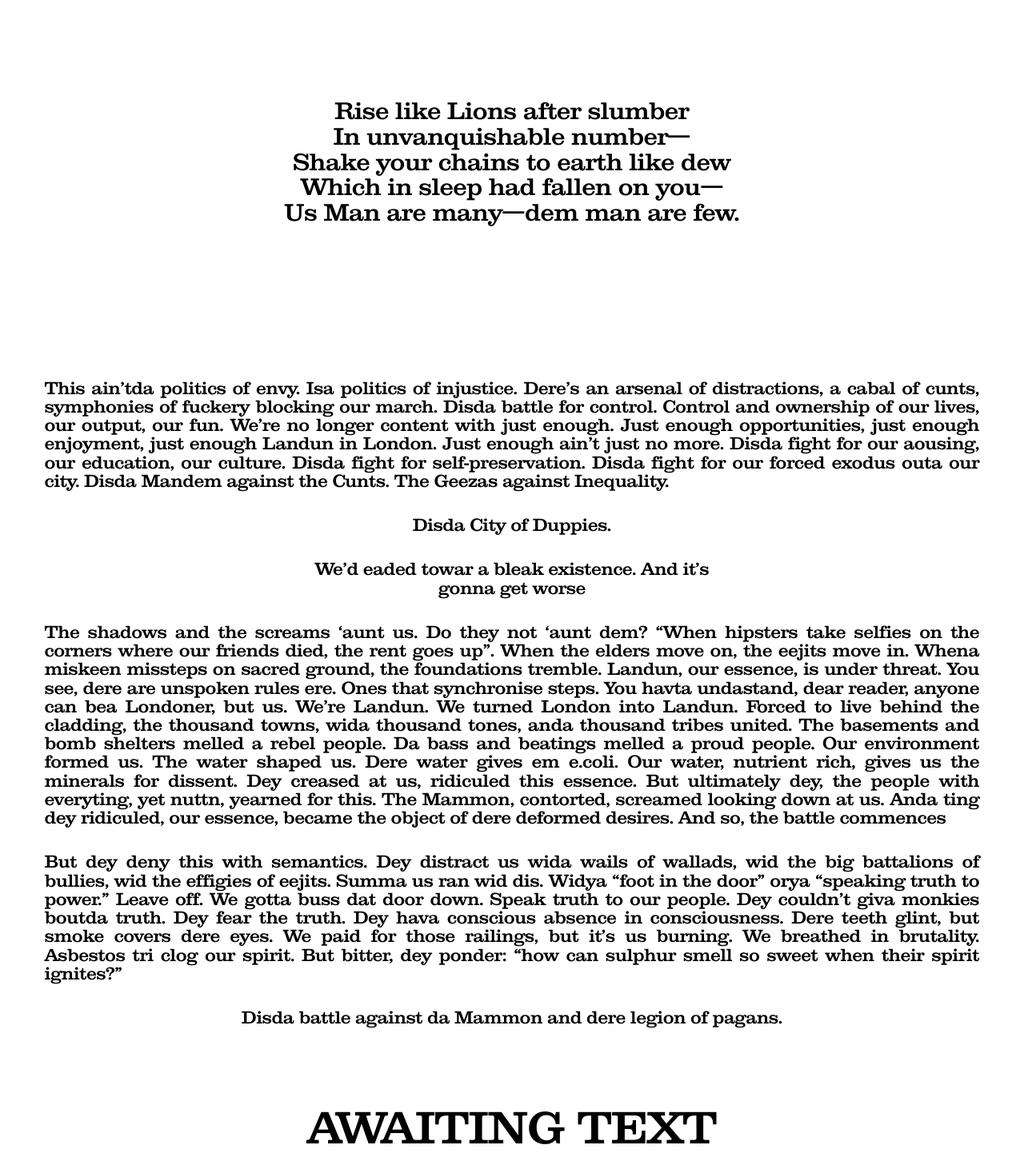
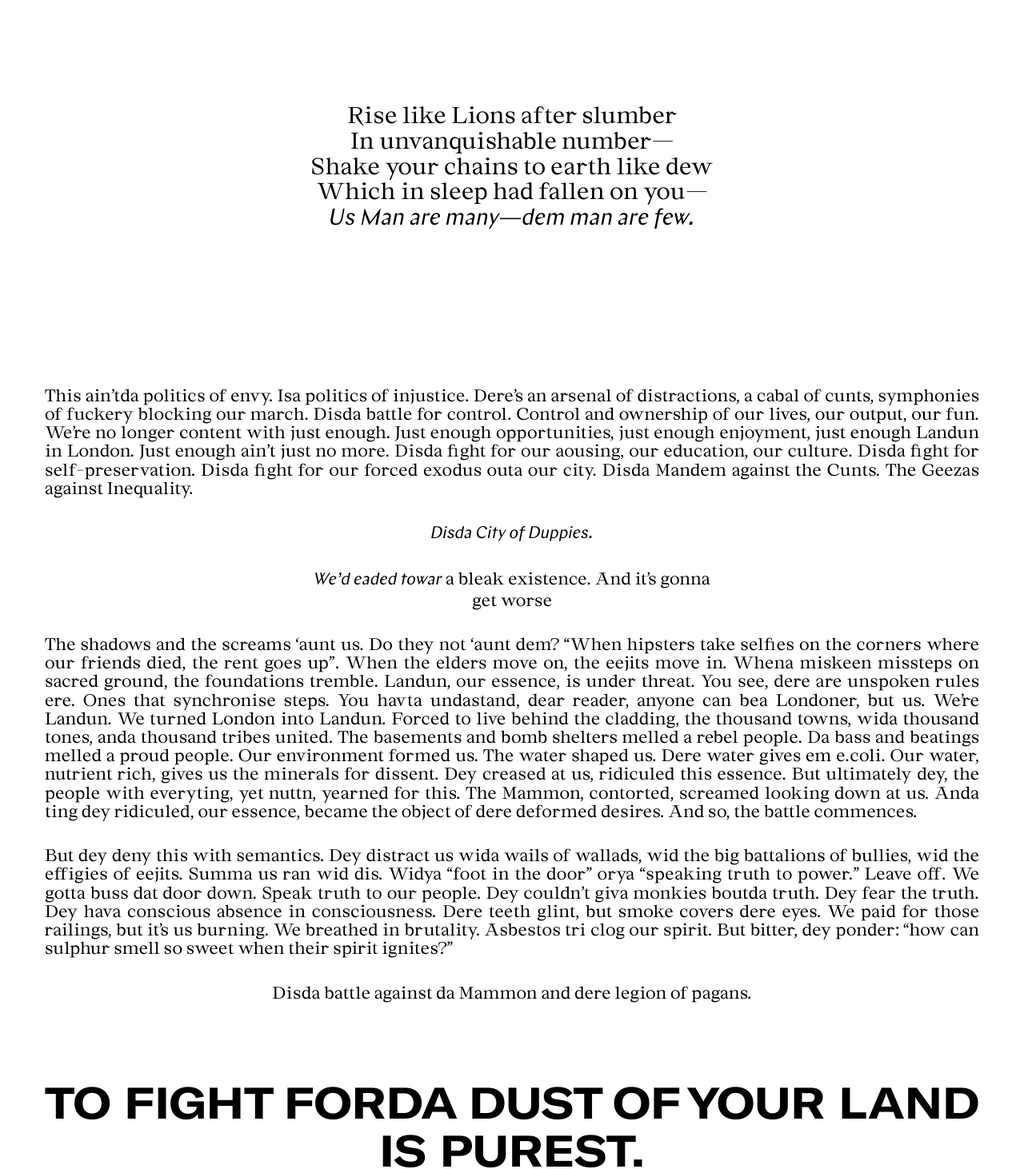
Before and after one commit to 19Horses/Hegemony, a React (Vite) app: page / in a window 1280 px wide. Shown: the part 932-2394 px from the top of the page at 80% size. Built offline with nearby package versions, Linux system fonts and the light colour scheme.

Commit message:
New fonts

```diff
--- a/src/App.css
+++ b/src/App.css
@@ -9,13 +9,20 @@
 }
 
 @font-face {
-  font-family: 'Daft';
-  src: local('Daft'), url('./fonts/daft.ttf');
+  font-family: 'Pantasia';
+  src: local('Pantasia'), url('./fonts/Pantasia-Regular.otf') format('opentype');
 }
 
 @font-face {
-  font-family: 'Pantasia';
-  src: local('Pantasia'), url('./fonts/Pantasia-Regular.otf') format('opentype');
+  font-family: 'Chapter';
+  src: local('Chapter'), url('./fonts/Chapter.otf') format('opentype');
+  font-style: normal;
+}
+
+@font-face {
+  font-family: 'Chapter';
+  src: local('Chapter'), url('./fonts/ChapterItalic.ttf');
+  font-style: italic;
 }
 
 @font-face {
@@ -129,14 +136,14 @@ p {
   justify-self: baseline;
   font-size: calc(16px + 1vw);
   margin-bottom: 16px;
-  font-family: 'Daft';
+  font-family: 'Chapter';
   opacity: 0;
 }
 
 .poem {
   margin: 64px 0px;
   text-align: center;
-  font-family: 'Daft';
+  font-family: 'Chapter';
   font-size: calc(16px + 1vw);
   opacity: 0;
 }
@@ -241,7 +248,7 @@ p {
   margin: 64px 0px 96px 0px;
   width: 95%;
   text-align: center;
-  font-family: 'Daft';
+  font-family: 'GTBold';
   opacity: 0;
 }
 
@@ -266,7 +273,7 @@ footer {
 
 .footer-note {
   font-size: calc(16px + 1vw);
-  font-family: 'Daft';
+  font-family: 'Chapter';
 }
 
 .flag-container {
@@ -323,7 +330,7 @@ footer {
   text-align: center;
   padding: none;
   width: 40%;
-  font-family: 'Daft';
+  font-family: 'Chapter';
 }
 
 @media (max-width: 767px) {
@@ -341,7 +348,7 @@ footer {
   text-align: justify;
   width: 95%;
   margin-bottom: 32px;
-  font-family: 'Daft';
+  font-family: 'Chapter';
   opacity: 0;
 }
 
@@ -351,6 +358,10 @@ footer {
 
 .description.first {
   margin-top: 128px;
+}
+
+.demands {
+  font-family: 'GTBold';
 }
 
 mark {
--- a/src/App.tsx
+++ b/src/App.tsx
@@ -128,7 +128,7 @@ function App() {
           people with everyting, yet nuttn, yearned for this. The Mammon,
           contorted, screamed looking down at us. Anda ting dey ridiculed, our
           essence, became the object of dere deformed desires. And so, the
-          battle commences
+          battle commences.
         </p>
         <p className="description">
           But dey deny this with semantics. Dey distract us wida wails of
@@ -147,7 +147,7 @@ function App() {
         </p>
         <p className="subheader">
           <i>
-            <b>{upperCase('awaiting text')}</b>
+            <b>{upperCase('TO FIGHT FORDA DUST OF YOUR LAND IS PUREST. ')}</b>
           </i>
         </p>
         <p className="description">
@@ -159,7 +159,9 @@ function App() {
           rules and decrees:
         </p>
         <p className="description centered">
-          can’t pay, we’ll take you away. Alright for the other lot to stay.
+          <i>
+            can’t pay, we’ll take you away. Alright for the other lot to stay.
+          </i>
         </p>
         <p className="description">
           Gentrification ain’t so sleighta ‘and, displacing Landuners of our
@@ -263,7 +265,7 @@ function App() {
         </p>
         <p className="subheader">
           <i>
-            <b>{upperCase('awaiting text')}</b>
+            <b>{upperCase('STEP WID LOVE N’ MILITANCE - OR PERISH.')}</b>
           </i>
         </p>
         <p className="description">
@@ -327,8 +329,10 @@ function App() {
         </p>
         <p className="description centered">
           <b>
-            <span className="list-number">1.</span> DERE’S ONLY ONE WAR WORTH
-            FIGHTING. CLASS WAR
+            <span className="list-number">1.</span>{' '}
+            <span className="demands">
+              DERE’S ONLY ONE WAR WORTH FIGHTING. CLASS WAR
+            </span>
           </b>
           <br />
           No gentrifier or liberal can ever try belittle the class war. Your
@@ -340,8 +344,11 @@ function App() {
         </p>
         <p className="description centered">
           <b>
-            <span className="list-number">2.</span> WE DEMANDA END OFDA THEFT OF
-            OUR OMES OUR CULTURE AND OUR LABOUR. WE HAVTA PROTECT OUR ESSENCE.
+            <span className="list-number">2.</span>{' '}
+            <span className="demands">
+              WE DEMANDA END OFDA THEFT OF OUR OMES OUR CULTURE AND OUR LABOUR.
+              WE HAVTA PROTECT OUR ESSENCE.
+            </span>
           </b>
           <br />
           Mandem/ gyaldem/ dey-dem dem, we havta understand Landun is London.
@@ -359,8 +366,10 @@ function App() {
         </p>
         <p className="description centered">
           <b>
-            <span className="list-number">3.</span> WE DEMAND SECURE AOUSING,
-            JOBS, HEALTHCARE AND EDUCATION.
+            <span className="list-number">3.</span>{' '}
+            <span className="demands">
+              WE DEMAND SECURE AOUSING, JOBS, HEALTHCARE AND EDUCATION.
+            </span>
           </b>
           <br />
           The crumbling of our welfare state is disgusting. It’s the only thing
@@ -369,7 +378,8 @@ function App() {
         </p>
         <p className="description centered">
           <b>
-            <span className="list-number">4.</span> SENDA VULTURES DUBAI.
+            <span className="list-number">4.</span>{' '}
+            <span className="demands">SENDA VULTURES DUBAI.</span>
           </b>
           <br />
           If dem developer man love skyscrapers – dere’s ol desert for you to
@@ -377,8 +387,10 @@ function App() {
         </p>
         <p className="description centered">
           <b>
-            <span className="list-number">5.</span> LANDLORDS, TFL TICKET MAN,
-            BALIFFS… PUSSES.
+            <span className="list-number">5.</span>{' '}
+            <span className="demands">
+              LANDLORDS, TFL TICKET MAN, BALIFFS… PUSSES.
+            </span>
           </b>
           <br />
           Absolute cunts. Bottom breed.
@@ -386,36 +398,46 @@ function App() {
         </p>
         <p className="description centered">
           <b>
-            <span className="list-number">6.</span> TAXDA RICH..
+            <span className="list-number">6.</span>{' '}
+            <span className="demands"></span> TAXDA RICH..
           </b>
           <br />
-          Nuff said really.
+          Gidus our P’s back. We aint asking. We’re taking. Nuff said really.
           <br />
         </p>
         <p className="description centered">
           <b>
-            <span className="list-number">7.</span> WE DEMAND SPACE TO CREATE
-            AND ENJOY.
+            <span className="list-number">7.</span>{' '}
+            <span className="demands">
+              WE DEMAND SPACE TO CREATE AND ENJOY.
+            </span>
           </b>
           <br />
-          We want to go out out and not ave our enjoyment mercilessly feasted
-          upon. We want to go out out and not spend score-five entry, £30 a
-          round forda dance to khalas at 2am and spend more time travelling
-          backa gaff dan we do dancing.
+          We wana go out-out and not ave our enjoyment mercilessly feasted upon.
+          We wana go out-out and not spend score-five entry, £30 a round forda
+          dance to finish at 2 and spend more time travelling backa gaff dan we
+          do dancing. Additionally, we demand space and opportunities to create
+          art. Dere’s only 7% of us man in the arts. Dat means in creative
+          spaces the only Working-Class people arda cleaners or security.
           <br />
         </p>
         <p className="description centered">
           <b>
-            <span className="list-number">8.</span> MISS ME WIDYA CONMUNITY.
+            <span className="list-number">8.</span>{' '}
+            <span className="demands">MISS ME WIDYA CONMUNITY.</span>
           </b>
           <br />
-          Everyone’s favourite word. Means absolutely fuck all.
+          Community. Everyone’s favourite word. Means absolutely fuck all. As if
+          your community aint jus coked up posh boys. Aving a butchers at you
+          Jumbi.
           <br />
         </p>
         <p className="description centered">
           <b>
-            <span className="list-number">9.</span> WE’LL RAISE OUR FISTS BEFORE
-            WE RAISE OUR DRINKS.
+            <span className="list-number">9.</span>{' '}
+            <span className="demands">
+              WE’LL RAISE OUR FISTS BEFORE WE RAISE OUR DRINKS.
+            </span>
           </b>
           <br />
           We’re a defiant, victorious people. Dem man will pour libations. Us
```
Also changed, not shown: src/fonts/Chapter.otf (added), src/fonts/ChapterItalic.ttf (added).
